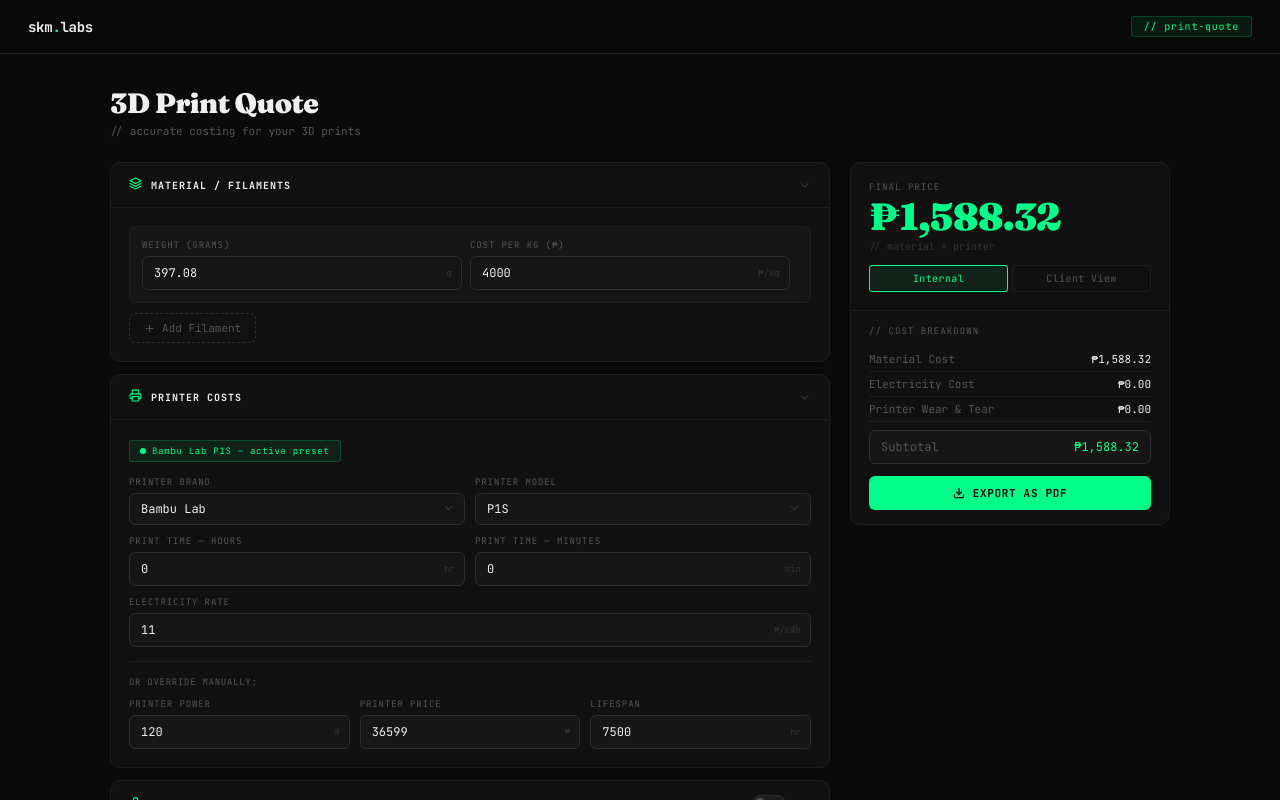
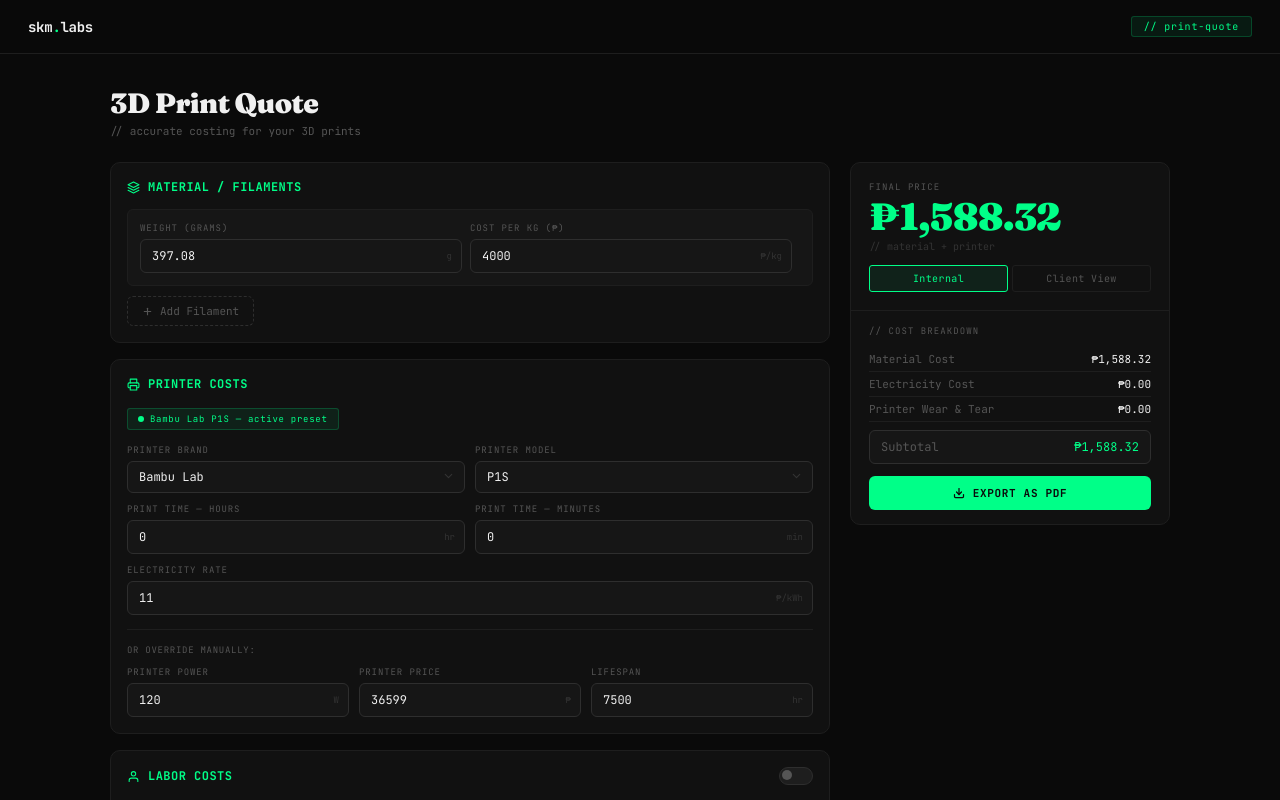
Before and after one commit to skm-labs/SKM-LABS, a Next.js app: page /print-quote in a window 1280 px wide. Shown: the top 800 px of the page. Built offline with nearby package versions, Linux system fonts and the light colour scheme.

Commit message:
fix: set default value for included prop in Card component and refactor layout

```diff
--- a/app/print-quote/page.tsx
+++ b/app/print-quote/page.tsx
@@ -79,7 +79,7 @@ function Card({
   icon,
   title,
   includeable,
-  included,
+  included = false, // ✅ THIS IS THE FIX
   onInclude,
   children,
 }: {
@@ -91,48 +91,16 @@ function Card({
   onInclude?: (val: boolean) => void;
   children: React.ReactNode;
 }) {
-  const [open, setOpen] = useState(true);
   return (
-    <div style={{
-      background: 'var(--surface)', border: '1px solid var(--border)',
-      borderRadius: 10, marginBottom: 12, overflow: 'hidden',
-    }}>
-      <div
-        onClick={() => setOpen(o => !o)}
-        style={{
-          display: 'flex', alignItems: 'center', justifyContent: 'space-between',
-          padding: '14px 18px', borderBottom: open ? '1px solid var(--border)' : 'none',
-          cursor: 'pointer', userSelect: 'none', transition: 'background 0.15s',
-        }}
-        onMouseEnter={e => e.currentTarget.style.background = 'var(--surface2)'}
-        onMouseLeave={e => e.currentTarget.style.background = 'transparent'}
-      >
-        {/* ✅ Fixed: removed duplicate color: 'var(--accent)' — keeping only color: 'var(--text)' */}
-        <div style={{ display: 'flex', alignItems: 'center', gap: 9, fontFamily: 'var(--mono)', fontSize: 10, fontWeight: 700, letterSpacing: '0.1em', textTransform: 'uppercase', color: 'var(--text)' }}>
-          <span style={{ color: 'var(--accent)' }}>{icon}</span>
-          {title}
+    <div style={{ background: 'var(--surface)', border: '1px solid var(--border)', borderRadius: 10, padding: 16, marginBottom: 16, animation: 'pop 0.2s ease' }}>
+      <div style={{ display: 'flex', alignItems: 'center', justifyContent: 'space-between', marginBottom: 14 }}>
+        <div style={{ display: 'flex', alignItems: 'center', gap: 8, color: 'var(--accent)' }}>
+          {icon}
+          <span style={{ fontFamily: 'var(--mono)', fontSize: 12, fontWeight: 600, letterSpacing: '0.04em', textTransform: 'uppercase' }}>{title}</span>
         </div>
-        <div style={{ display: 'flex', alignItems: 'center', gap: 12 }}>
-          {includeable && (
-            <div style={{ display: 'flex', alignItems: 'center', gap: 7, fontSize: 10, color: 'var(--muted)', fontFamily: 'var(--mono)' }}
-              onClick={e => e.stopPropagation()}>
-              <span>Include</span>
-              <Toggle checked={included ?? false} onChange={e => onInclude?.(e.target.checked)} />
-            </div>
-          )}
-          <span style={{ color: 'var(--dim)', transition: 'transform 0.2s', transform: open ? 'rotate(0deg)' : 'rotate(-90deg)', display: 'flex' }}>
-            {icons.chevDown}
-          </span>
-        </div>
+        {includeable && <Toggle checked={included} onChange={e => onInclude?.(e.target.checked)} />}
       </div>
-      {open && (
-        <div style={{
-          padding: '18px', opacity: includeable && !included ? 0.3 : 1,
-          pointerEvents: includeable && !included ? 'none' : 'auto', transition: 'opacity 0.2s',
-        }}>
-          {children}
-        </div>
-      )}
+      {(!includeable || included) && <div>{children}</div>}
     </div>
   );
 }
```
